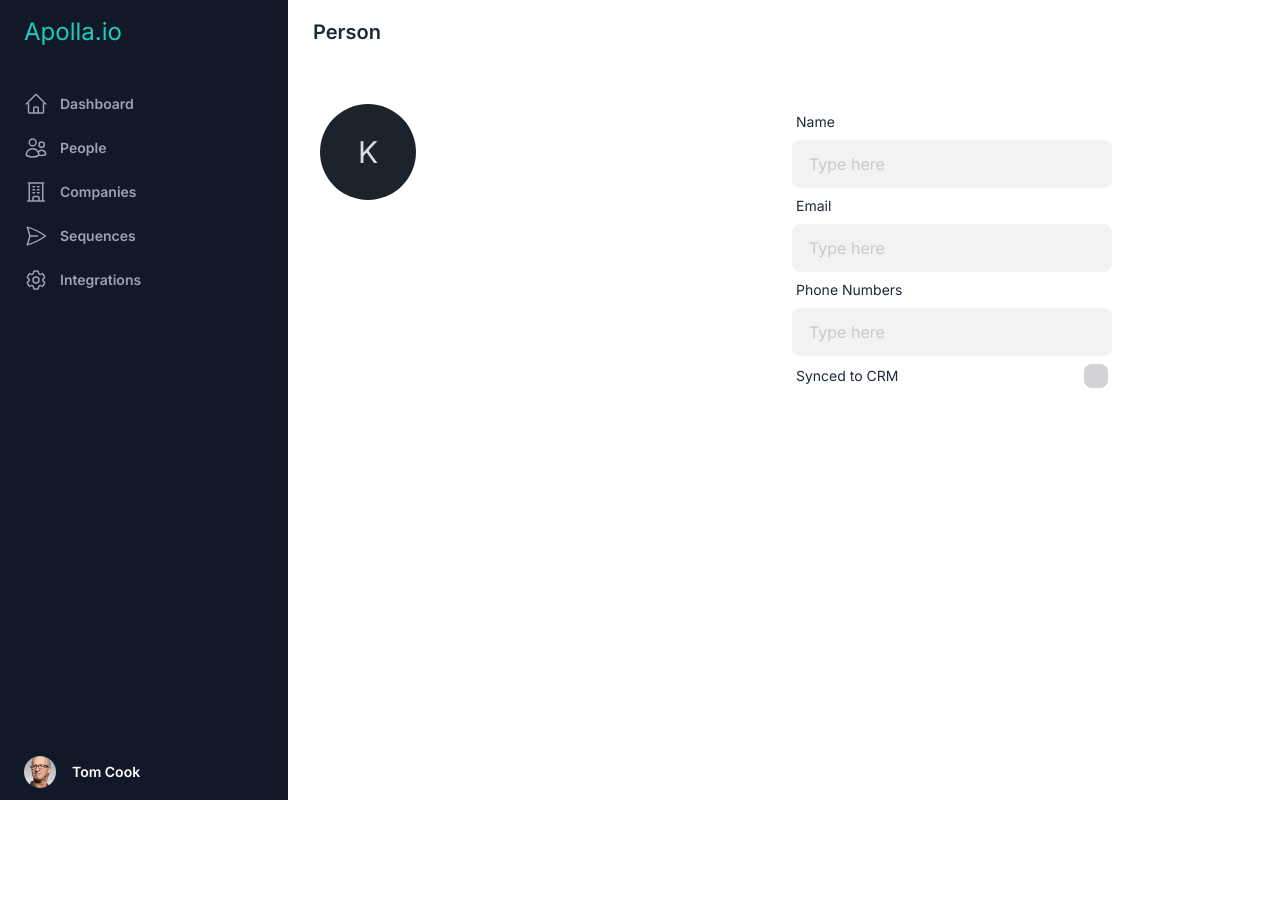
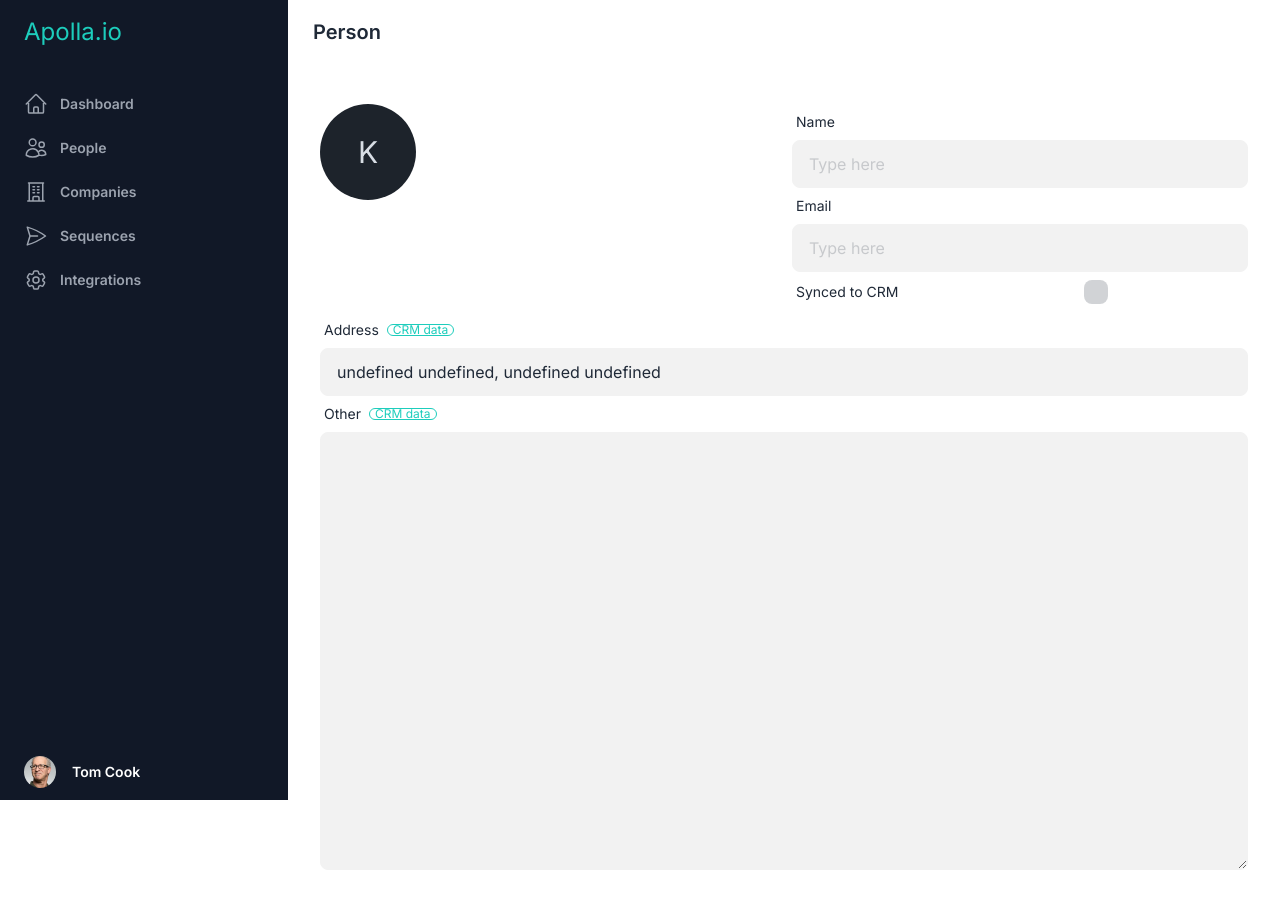
Before and after one commit to supaglue-labs/supaglue-demo-app, a Next.js app: page /people in a window 1280 px wide. Shown: the top 908 px of the page. Before the commit the page ends 800 px from the top, so only its background shows below. Built offline with nearby package versions, Linux system fonts and the light colour scheme; no server answers; the database is empty.

Commit message:
pull in more data. distinguish crm data

```diff
--- a/src/app/people/[...email]/page.tsx
+++ b/src/app/people/[...email]/page.tsx
@@ -13,17 +13,34 @@ function Avatar() {
   );
 }
 
-function Field({ label = "", field = "" }: { label: string; field?: string }) {
+function Field({
+  label = "",
+  field = "",
+  showCrmBadge = false,
+  className,
+}: {
+  label: string;
+  field?: string;
+  showCrmBadge?: boolean;
+  className?: string;
+}) {
   return (
-    <div className="form-control w-full max-w-xs">
+    <div className={`form-control w-full ${className}`}>
       <label className="label">
-        <span className="label-text">{label}</span>
+        <div className="label-text gap-2 flex items-center w-full">
+          {label}
+          {showCrmBadge && (
+            <div className="badge badge-accent badge-xs badge-outline">
+              CRM data
+            </div>
+          )}
+        </div>
       </label>
       <input
         type="text"
         placeholder="Type here"
         disabled
-        className="input input-bordered w-full max-w-xs"
+        className="input input-bordered w-full"
         defaultValue={field}
       />
     </div>
@@ -74,12 +91,34 @@ export default async function Person({
           <div>
             <Field label="Name" field={person?.name} />
             <Field label="Email" field={person?.email} />
-            <Field
-              label="Phone Numbers"
-              field={crmContact?.phoneNumbers.toString()}
-            />
             <CheckBox isSynced={isSynced} />
           </div>
+        </div>
+        <div className="grid grid-cols-4 gap-4">
+          <div></div>
+        </div>
+
+        <Field
+          className="w-full"
+          label="Address"
+          field={`${crmContact?.addresses[0]?.street_1} ${crmContact?.addresses[0]?.city}, ${crmContact?.addresses[0]?.state} ${crmContact?.addresses[0]?.country}`}
+          showCrmBadge={true}
+        />
+        <div className="w-full">
+          <label className="label">
+            <div className="label-text gap-2 flex items-center w-full">
+              Other
+              <div className="badge badge-accent badge-xs badge-outline">
+                CRM data
+              </div>
+            </div>
+          </label>
+          <textarea
+            disabled
+            rows={15}
+            className="w-full textarea textarea-bordered"
+            defaultValue={JSON.stringify(crmContact?.rawData, null, 3)}
+          ></textarea>
         </div>
       </Content>
     </>
--- a/src/remote/postgres/fetch_crm_contacts.ts
+++ b/src/remote/postgres/fetch_crm_contacts.ts
@@ -12,6 +12,7 @@ function mapToApollaCrmContact(crmContact: {
   addresses: Prisma.JsonValue;
   last_activity_at: Date | null;
   lifecycle_stage: string | null;
+  raw_data: Prisma.JsonValue;
 }): CrmContact {
   return {
     id: crmContact.id as string,
@@ -39,6 +40,7 @@ function mapToApollaCrmContact(crmContact: {
       : [],
     lastActivityAt: crmContact.last_activity_at,
     lifecycleStage: crmContact.lifecycle_stage,
+    rawData: crmContact.raw_data,
   };
 }
 
@@ -59,6 +61,7 @@ export async function fetchCrmContactsByEmails(
       addresses: true,
       last_activity_at: true,
       lifecycle_stage: true,
+      raw_data: true,
     },
     where: {
       //
--- a/src/types/apolla.ts
+++ b/src/types/apolla.ts
@@ -7,6 +7,7 @@ export type CrmContact = {
   addresses: any[];
   lastActivityAt: Date | null;
   lifecycleStage: string | null;
+  rawData?: any;
 };
 
 export type LibraryPerson = {
```
Also changed, not shown: 1 other file (tests, documents, lock files or other folders).
